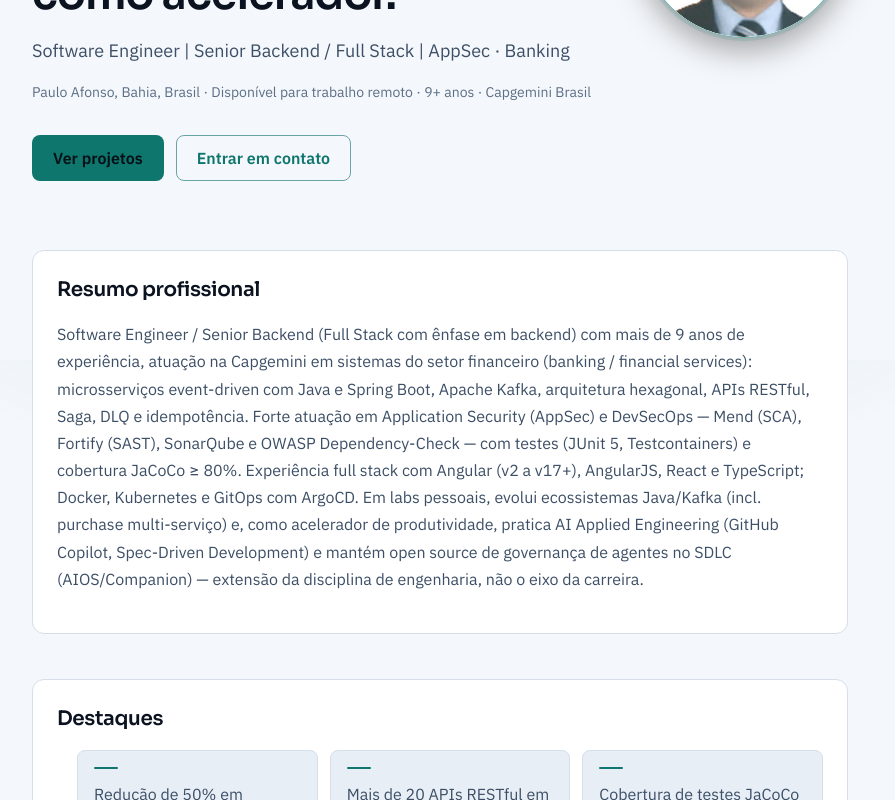
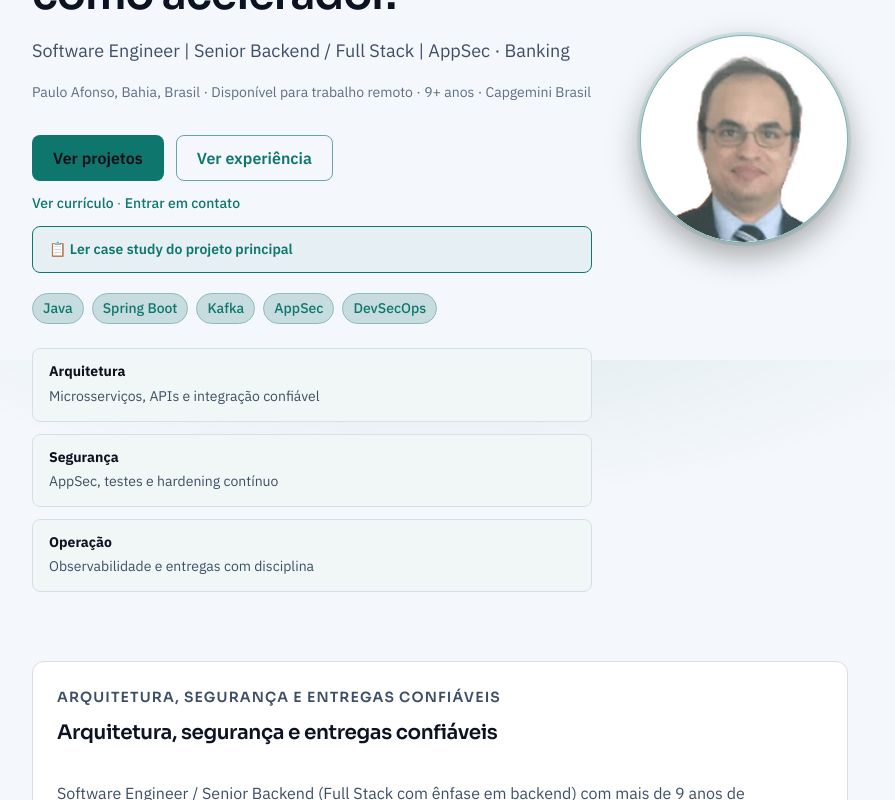
Before and after one commit to KleilsonSantos/kleilson-portfolio, a React (Vite) app in the folder apps/web/: page / in a window 1280 px wide. Shown: the part 440-1240 px from the top of the page, without its empty margins (200-1095 px from the left). Built offline with nearby package versions, Linux system fonts and the light colour scheme; no server answers.

Commit message:
💄 Home: CTA direto para case study do projeto principal (banking)

```diff
--- a/apps/web/src/App.css
+++ b/apps/web/src/App.css
@@ -214,31 +214,31 @@
 
 
 @media (prefers-reduced-motion: no-preference) {
-  .page > * {
+  .page>* {
     animation: fade-up var(--duration-normal) var(--ease-out) both;
   }
 
-  .page > *:nth-child(1) {
+  .page>*:nth-child(1) {
     animation-delay: 0ms;
   }
 
-  .page > *:nth-child(2) {
+  .page>*:nth-child(2) {
     animation-delay: 60ms;
   }
 
-  .page > *:nth-child(3) {
+  .page>*:nth-child(3) {
     animation-delay: 120ms;
   }
 
-  .page > *:nth-child(4) {
+  .page>*:nth-child(4) {
     animation-delay: 180ms;
   }
 
-  .page > *:nth-child(5) {
+  .page>*:nth-child(5) {
     animation-delay: 240ms;
   }
 
-  .page > *:nth-child(n + 6) {
+  .page>*:nth-child(n + 6) {
     animation-delay: 280ms;
   }
 }
@@ -375,6 +375,54 @@
   max-width: 40rem;
 }
 
+.hero__stack {
+  display: flex;
+  flex-wrap: wrap;
+  gap: var(--space-2);
+  margin-top: var(--space-5);
+  max-width: 42rem;
+}
+
+.hero__proof {
+  display: grid;
+  gap: var(--space-3);
+  margin-top: var(--space-6);
+  max-width: 42rem;
+}
+
+.hero__proof-item {
+  display: grid;
+  gap: 0.15rem;
+  padding: var(--space-3) var(--space-4);
+  border: 1px solid var(--color-border);
+  border-radius: var(--radius-md);
+  background: color-mix(in srgb, var(--color-primary) 6%, var(--color-bg-elevated));
+}
+
+.hero__proof-item strong {
+  color: var(--color-text);
+  font-size: var(--font-size-sm);
+}
+
+.hero__proof-item span {
+  color: var(--color-text-secondary);
+  font-size: var(--font-size-sm);
+  line-height: var(--line-height-relaxed);
+}
+
+.section-heading-row {
+  display: grid;
+  gap: var(--space-2);
+  margin-bottom: var(--space-4);
+}
+
+.section-heading-row h2 {
+  margin: 0;
+}
+
+.section-heading-row .hero__brand {
+  margin-bottom: 0;
+}
 
 .badge {
   display: inline-block;
@@ -401,6 +449,7 @@
 
 @media (prefers-reduced-motion: no-preference) {
   @media (hover: hover) and (pointer: fine) {
+
     .card--interactive:hover,
     .card--interactive:focus-within {
       border-color: color-mix(in srgb, var(--color-primary) 40%, var(--color-border));
@@ -528,7 +577,13 @@
     transform var(--duration-fast) var(--ease-out);
 }
 
+.chip--hero {
+  background: color-mix(in srgb, var(--color-primary) 20%, transparent);
+  border: 1px solid color-mix(in srgb, var(--color-primary) 35%, var(--color-border));
+}
+
 @media (prefers-reduced-motion: no-preference) {
+
   .skill-panel:hover .chip,
   .chip:hover {
     background: color-mix(in srgb, var(--color-primary) 22%, transparent);
@@ -644,6 +699,43 @@
   margin-top: var(--space-8);
 }
 
+.hero__quick-links {
+  margin: var(--space-3) 0 0;
+  color: var(--color-text-muted);
+  font-size: var(--font-size-sm);
+}
+
+.hero__quick-links a {
+  color: var(--color-primary);
+  text-decoration: none;
+  font-weight: 500;
+}
+
+.hero__quick-links a:hover {
+  text-decoration: underline;
+}
+
+.hero__case-study-cta {
+  margin: var(--space-3) 0 0;
+  padding: var(--space-3) var(--space-4);
+  border: 1px solid var(--color-primary);
+  border-radius: var(--radius-md);
+  background: color-mix(in srgb, var(--color-primary) 6%, var(--color-bg));
+  font-size: var(--font-size-sm);
+}
+
+.case-study-link {
+  color: var(--color-primary);
+  text-decoration: none;
+  font-weight: 600;
+  transition: color var(--duration-fast) var(--ease-out);
+}
+
+.case-study-link:hover {
+  color: var(--color-primary-hover);
+  text-decoration: underline;
+}
+
 .button-link,
 .btn {
   display: inline-flex;
@@ -677,6 +769,7 @@
 }
 
 @media (prefers-reduced-motion: no-preference) {
+
   .button-link:hover,
   .btn:hover:not(:disabled) {
     transform: translateY(-1px);
@@ -755,11 +848,9 @@
   padding: var(--space-8);
   border-color: color-mix(in srgb, var(--color-primary) 35%, var(--color-border));
   background:
-    linear-gradient(
-      160deg,
+    linear-gradient(160deg,
       color-mix(in srgb, var(--color-primary) 8%, var(--color-bg-elevated)),
-      var(--color-bg-elevated) 45%
-    );
+      var(--color-bg-elevated) 45%);
 }
 
 .project-feature__label {
@@ -890,6 +981,12 @@
   gap: var(--space-2);
 }
 
+.project-row__actions {
+  display: inline-flex;
+  align-items: center;
+  gap: var(--space-3);
+}
+
 .project-row__link {
   color: var(--color-primary);
   font-weight: 600;
@@ -902,10 +999,139 @@
   text-decoration: underline;
 }
 
+.case-study-page {
+  display: grid;
+  gap: var(--space-4);
+}
+
+.case-study-detail-grid {
+  display: grid;
+  gap: var(--space-4);
+}
+
+.case-study-detail {
+  padding: var(--space-4);
+  border: 1px solid var(--color-border);
+  border-radius: var(--radius-md);
+  background: var(--color-bg-subtle);
+}
+
+.case-study-detail h3 {
+  margin: 0 0 var(--space-2);
+  font-size: var(--font-size-base);
+}
+
+.case-study-detail p {
+  margin: 0;
+}
+
+.case-study-grid {
+  display: grid;
+  gap: var(--space-4);
+}
+
+.case-study-card {
+  padding: var(--space-5);
+  border: 1px solid var(--color-border);
+  border-radius: var(--radius-md);
+  background: var(--color-bg-subtle);
+  display: grid;
+  gap: var(--space-2);
+}
+
+.case-study-card__label {
+  margin: 0 0 var(--space-2);
+  font-size: var(--font-size-xs);
+  font-weight: 700;
+  letter-spacing: 0.08em;
+  text-transform: uppercase;
+  color: var(--color-primary);
+}
+
+.case-study-card h3 {
+  margin: var(--space-2) 0 0;
+  font-size: var(--font-size-sm);
+  color: var(--color-text);
+}
+
+.case-study-card p {
+  margin: 0;
+}
+
+.timeline {
+  position: relative;
+  display: grid;
+  gap: var(--space-5);
+}
+
+.timeline::before {
+  content: '';
+  position: absolute;
+  left: 0.35rem;
+  top: 0.2rem;
+  bottom: 0.2rem;
+  width: 1px;
+  background: color-mix(in srgb, var(--color-primary) 50%, var(--color-border));
+}
+
+.timeline-item {
+  position: relative;
+  display: grid;
+  gap: var(--space-3);
+  padding: var(--space-4) var(--space-4) var(--space-4) var(--space-6);
+  border: 1px solid var(--color-border);
+  border-radius: var(--radius-md);
+  background: var(--color-bg-subtle);
+}
+
+.timeline-item::before {
+  content: '';
+  position: absolute;
+  left: -0.15rem;
+  top: calc(var(--space-4) + 0.15rem);
+  width: 0.7rem;
+  height: 0.7rem;
+  border-radius: 50%;
+  background: var(--color-primary);
+  box-shadow: 0 0 0 3px color-mix(in srgb, var(--color-primary) 18%, transparent);
+}
+
+.timeline-item__meta h3 {
+  margin: 0;
+  font-size: var(--font-size-base);
+}
+
+.timeline-item__period {
+  margin: 0;
+  font-size: var(--font-size-xs);
+  text-transform: uppercase;
+  letter-spacing: 0.06em;
+  color: var(--color-primary);
+  font-weight: 700;
+}
+
+.timeline-item__client {
+  margin: var(--space-1) 0 0;
+  color: var(--color-text-muted);
+  font-size: var(--font-size-sm);
+}
+
+.timeline-item ul {
+  margin: 0;
+}
+
 @media (min-width: 768px) {
   .project-row {
     grid-template-columns: minmax(0, 1.4fr) minmax(0, 1fr) auto;
     gap: var(--space-4);
+  }
+
+  .case-study-grid {
+    grid-template-columns: repeat(2, 1fr);
+  }
+
+  .case-study-detail-grid {
+    grid-template-columns: repeat(2, minmax(0, 1fr));
   }
 }
 
@@ -969,6 +1195,11 @@
   margin-top: var(--space-4);
   padding: var(--space-3);
   border-radius: var(--radius-md);
+}
+
+.form-error {
+  color: var(--color-error);
+  font-size: var(--font-size-sm);
 }
 
 .form-status--success {
@@ -1099,6 +1330,7 @@
 }
 
 @media (min-width: 1024px) {
+
   .hero__intro,
   .hero--about {
     gap: var(--space-8) var(--space-12);
@@ -1232,8 +1464,22 @@
     max-width: 22rem;
   }
 
+  .hero__stack {
+    justify-content: center;
+  }
+
   .cta-row {
     justify-content: center;
+  }
+
+  .hero__quick-links {
+    text-align: center;
+  }
+
+  .hero__case-study-cta {
+    margin-left: auto;
+    margin-right: auto;
+    max-width: 20rem;
   }
 
   .button-link,
--- a/apps/web/src/pages/Home.tsx
+++ b/apps/web/src/pages/Home.tsx
@@ -5,6 +5,8 @@ import { ProfilePhoto } from '../components/ProfilePhoto'
 
 function Home() {
   const ogImage = `${PROFILE.siteUrl.replace(/\/$/, '')}/images/profile/kleilson-avatar.webp`
+  const featuredHighlights = HIGHLIGHTS.slice(0, 4)
+  const heroStack = ['Java', 'Spring Boot', 'Kafka', 'AppSec', 'DevSecOps']
 
   useDocumentMeta({
     title: `${PROFILE.name} | ${PROFILE.title}`,
@@ -46,23 +48,57 @@ function Home() {
               <Link to="/projetos" className="button-link" viewTransition>
                 Ver projetos
               </Link>
-              <Link to="/contatos" className="button-link secondary" viewTransition>
+              <Link to="/experiencia" className="button-link secondary" viewTransition>
+                Ver experiência
+              </Link>
+            </div>
+            <p className="hero__quick-links">
+              <a href={PROFILE.linkedin} target="_blank" rel="noreferrer">
+                Ver currículo
+              </a>
+              <span aria-hidden="true"> · </span>
+              <Link to="/contatos" viewTransition>
                 Entrar em contato
               </Link>
+            </p>
+            <p className="hero__case-study-cta">
+              <Link to="/projetos/banking" className="case-study-link" viewTransition>
+                📋 Ler case study do projeto principal
+              </Link>
+            </p>
+            <div className="hero__stack" aria-label="Stack principal">
+              {heroStack.map((tech) => (
+                <span key={tech} className="chip chip--hero">
+                  {tech}
+                </span>
+              ))}
+            </div>
+            <div className="hero__proof" aria-label="Pontos de destaque da atuação">
+              <div className="hero__proof-item">
+                <strong>Arquitetura</strong>
+                <span>Microsserviços, APIs e integração confiável</span>
+              </div>
+              <div className="hero__proof-item">
+                <strong>Segurança</strong>
+                <span>AppSec, testes e hardening contínuo</span>
+              </div>
+              <div className="hero__proof-item">
+                <strong>Operação</strong>
+                <span>Observabilidade e entregas com disciplina</span>
+              </div>
             </div>
           </div>
         </div>
       </header>
 
-      <section className="card card--interactive" aria-labelledby="summary-heading">
-        <h2 id="summary-heading">Resumo profissional</h2>
+      <section className="card card--interactive" aria-labelledby="value-heading">
+        <div className="section-heading-row">
+          <p className="hero__brand">Arquitetura, segurança e entregas confiáveis</p>
+          <h2 id="value-heading">Arquitetura, segurança e entregas confiáveis</h2>
+        </div>
         <p>{SUMMARY}</p>
-      </section>
-
-      <section className="card card--interactive" aria-labelledby="highlights-heading">
-        <h2 id="highlights-heading">Destaques</h2>
         <ul className="highlight-grid">
-          {HIGHLIGHTS.map((item) => (
+          {featuredHighlights.map((item) => (
             <li key={item} className="highlight-card">
               {item}
             </li>
@@ -71,9 +107,16 @@ function Home() {
       </section>
 
       <section className="card card--interactive" aria-labelledby="skills-heading">
-        <h2 id="skills-heading">Competências</h2>
+        <div className="section-heading-row">
+          <p className="hero__brand">O que entrego</p>
+          <h2 id="skills-heading">O que entrego</h2>
+        </div>
+        <p>
+          Trabalho com foco em backend, arquitetura, segurança e evolução sustentável, com base em
+          engenharia sólida, clareza operacional e entregas confiáveis.
+        </p>
         <div className="grid-2">
-          {SKILL_GROUPS.map((group) => (
+          {SKILL_GROUPS.slice(0, 3).map((group) => (
             <div key={group.title} className="skill-panel">
               <h3>{group.title}</h3>
               <div className="stack-list">
```
Also changed, not shown: 1 other file (tests, documents, lock files or other folders).
